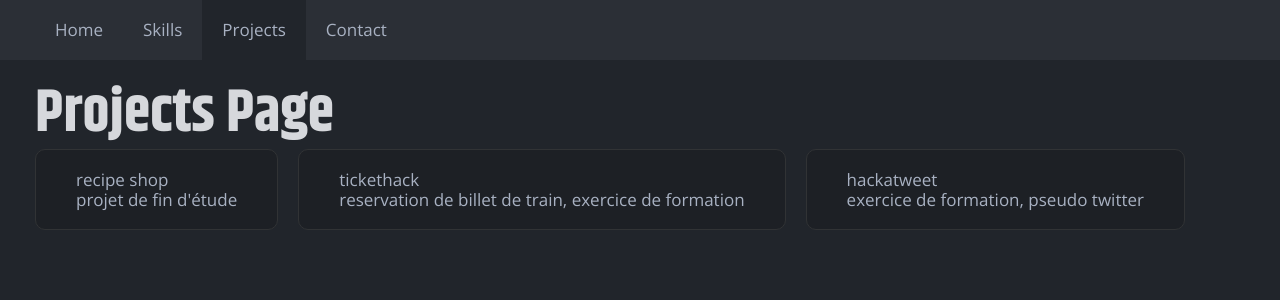
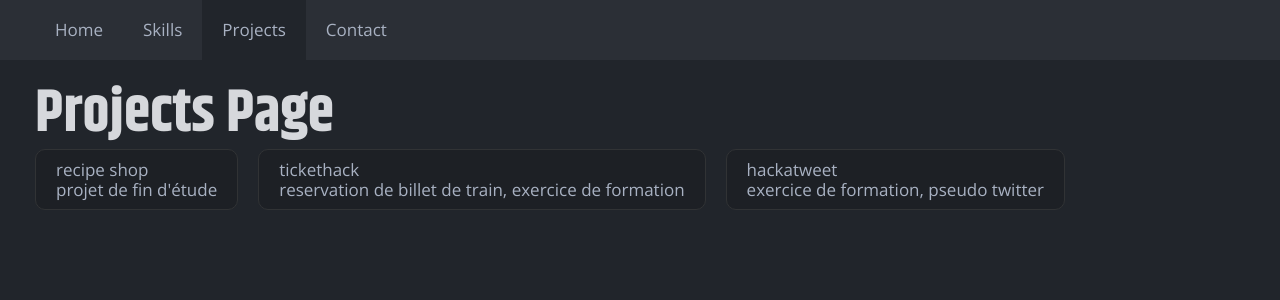
Before and after one commit to Evil-dave-dev/react-portfolio, a Next.js app: page /ProjectsPage in a window 1280 px wide. Shown: the top 300 px of the page. Built offline with nearby package versions, Linux system fonts and the light colour scheme.

Commit message:
fix project alignement

```diff
--- a/styles/pages/_homepage.module.scss
+++ b/styles/pages/_homepage.module.scss
@@ -51,5 +51,5 @@
   height: calc(100% + 5rem);
   object-fit: cover;
   object-position: center top;
-  filter: grayscale(80%);
+  filter: grayscale(100%);
 }
--- a/styles/pages/_projectspage.module.scss
+++ b/styles/pages/_projectspage.module.scss
@@ -8,6 +8,7 @@
 
 .container {
   display: flex;
+  flex-wrap: wrap;
   gap: 2rem;
 }
 
@@ -19,6 +20,6 @@
   background-color: hsl(var(--card));
   color: hsl(var(--card-foreground));
   border: 1px solid hsl(var(--border));
-  padding: 2rem 4rem;
+  padding: 1rem 2rem;
   border-radius: 1rem;
 }
```
